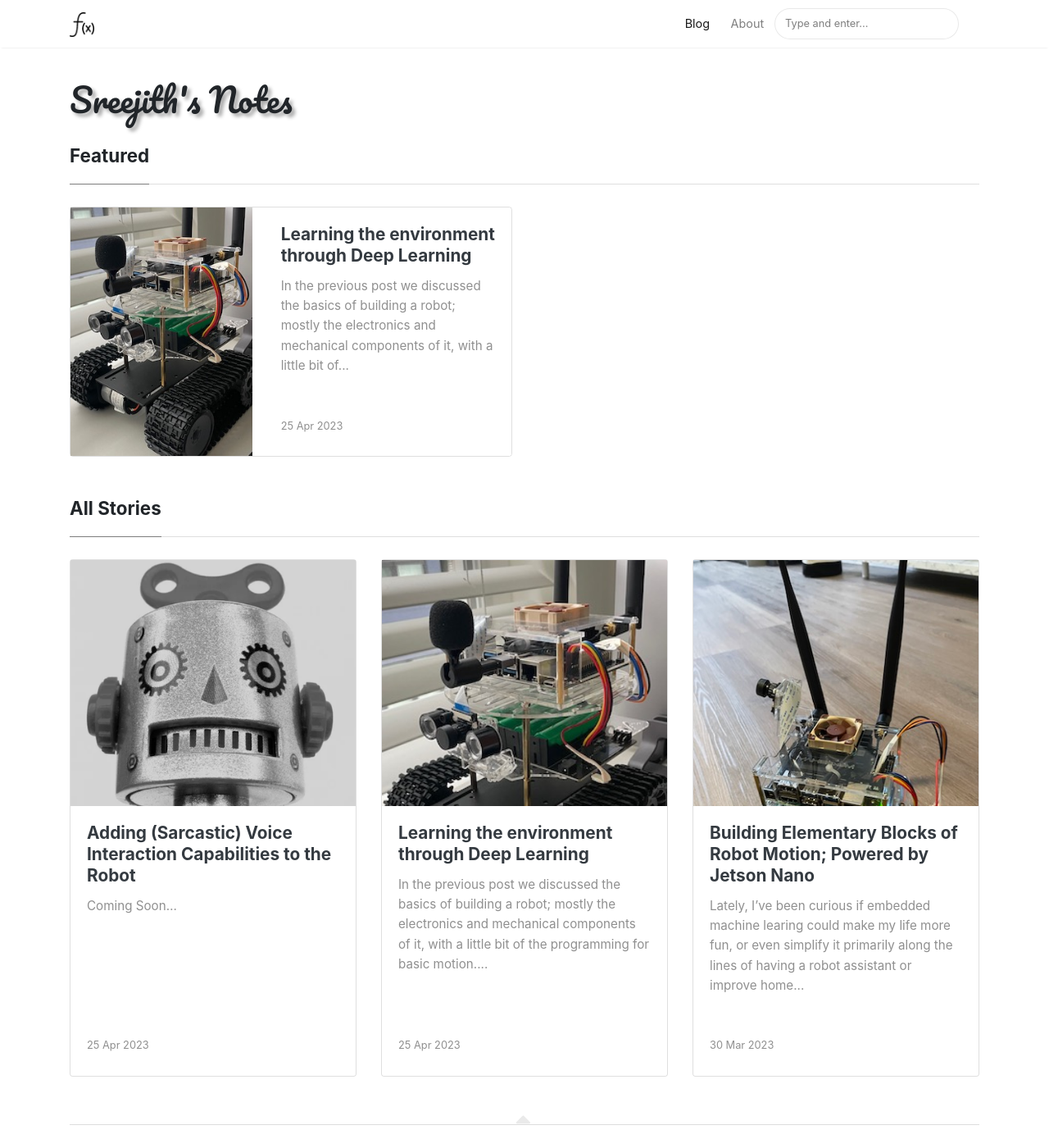
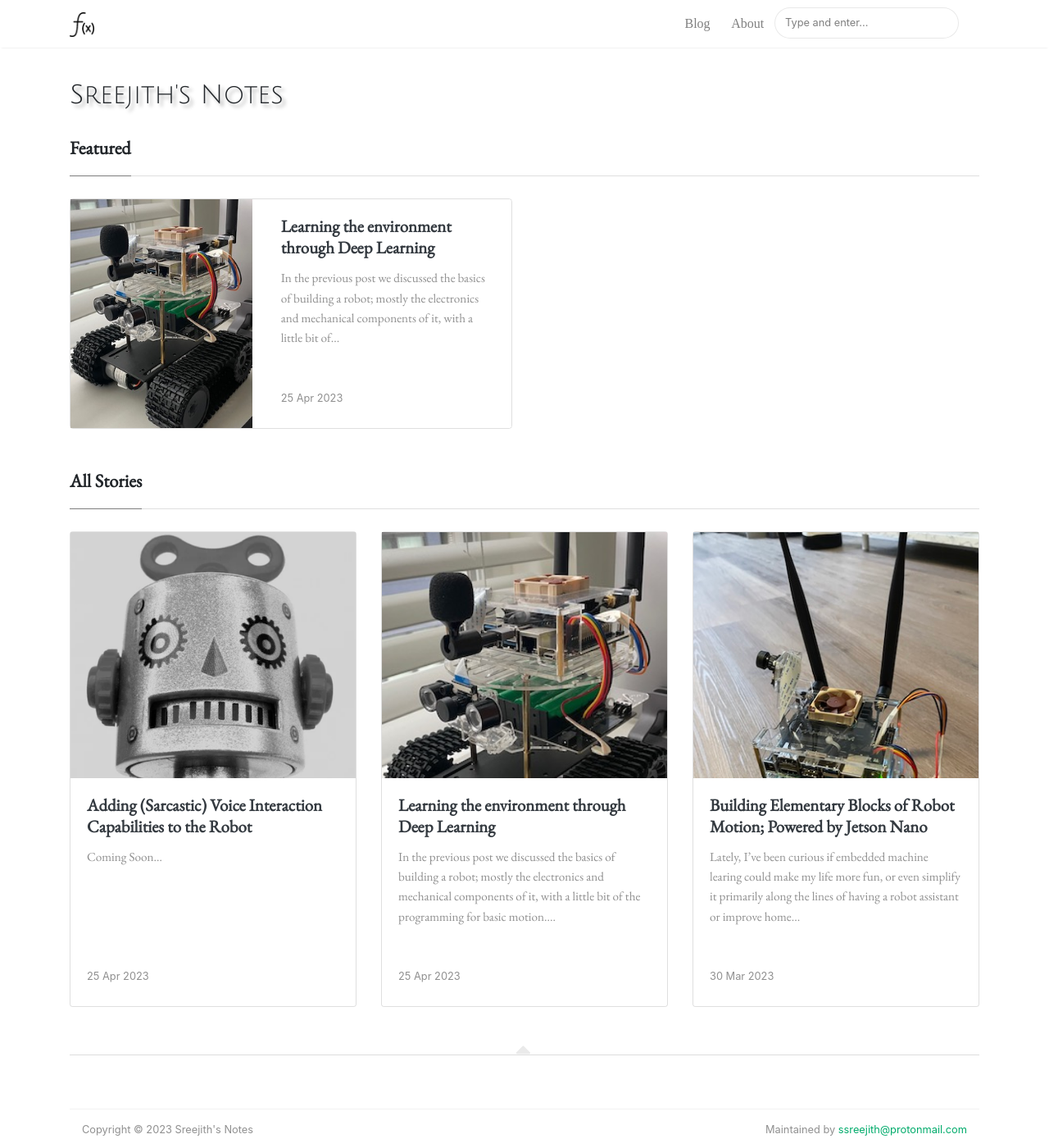
Before and after one commit to darthMaulJr/darthmauljr.github.io, a Jekyll site: the page built from index.html, in a window 1280 px wide and 1400 px high. Shown: the whole window at 82% size. Built offline with Jekyll 4.4.1, drawn with Linux system fonts in a browser that asks for light colours; nearby versions of some CDN libraries; some web fonts are replaced; the list of posts is cut into pages by our own code.

Commit message:
update layout and css

```diff
--- a/_layouts/default.html
+++ b/_layouts/default.html
@@ -53,6 +53,11 @@
 	  <link href="https://fonts.googleapis.com/css?family=Pacifico:300,300i,400,400i,700,700i" rel="stylesheet">
       <link href="https://fonts.googleapis.com/css?family=Crimson+Text:300,300i,400,400i,700,700i" rel="stylesheet">
       <link href="https://fonts.googleapis.com/css?family=Alegreya+Sans:300,300i,400,400i,700,700i" rel="stylesheet">
+<link rel="preconnect" href="https://fonts.googleapis.com">
+<link rel="preconnect" href="https://fonts.gstatic.com" crossorigin>
+<link href="https://fonts.googleapis.com/css2?family=EB+Garamond&display=swap" rel="stylesheet">
+<link href="https://fonts.cdnfonts.com/css/adobe-caslon-pro" rel="stylesheet">
+<link href="https://fonts.googleapis.com/css2?family=Julius+Sans+One&display=swap" rel="stylesheet">
 	</noscript>
 
 
@@ -79,7 +84,7 @@
           <ul class="navbar-nav ml-auto">
 
             {% if page.url == "/" %}
-            <li class="nav-item active">
+            <li class="nav-item">
               {% else %}
               <li class="nav-item">
                 {% endif %}
--- a/assets/css/screen.css
+++ b/assets/css/screen.css
@@ -7,6 +7,19 @@
     html { font-size:18px; } /* Increase the font size on higher resolutions */
     .container {max-width:80%;}
 }
+
+@font-face {
+  font-family: "Avenir Next LT";
+  src: url("../fonts/Avenir Next LT Pro Demi.otf");
+}
+
+
+@font-face {
+  font-family: "Jenna LT Bold";
+  src: url("../fonts/Janna LT Bold.ttf");
+}
+
+
 .mainheading {
     padding: 1rem 0rem;
 }
@@ -101,6 +114,8 @@
     .navbar-expand-lg .navbar-nav .nav-link {
         padding-right: 0.8rem;
         padding-left: 0.8rem;
+        font-family: 'EB Garmond';
+        font-size: 1rem;
     }
 }
 
@@ -305,15 +320,20 @@
 }
 
 .mainheading h1.sitetitle {
-  font-family: Pacifico;
+  /* font-family: Pacifico; */
+ /* font-family: 'Lobster', cursive; */
+/* font-family: 'Avenir Next LT'; */
+/* font-family: 'Crimson Text', serif;     */
+font-family: 'Julius Sans One', sans-serif;
+
   text-shadow: 4px 4px 4px #aaa;
-  font-size: 250%;
+  font-size: 200%;
 }
 
 .mainheading h1.posttitle {
     font-weight: 700;
     margin-bottom: 1rem;
-    font-family: Alegreya Sans;
+/*    font-family: Alegreya Sans; */
     font-size : 300%;
 }
 
@@ -334,8 +354,9 @@
 }
 
 .article-post {
-    font-family: "Charter";
-    font-size: 1.1rem;
+    /* font-family: "Charter"; */
+    font-family: 'EB Garamond', serif;
+    font-size: 1.3rem;
     line-height: 1.84;
     color: rgba(0, 0, 0, .8);
 }
@@ -692,7 +713,7 @@
 /*     font-family: -apple-system, system-ui, BlinkMacSystemFont, "Pacifico", "Segoe UI", Roboto, "Helvetica Neue", Arial, sans-serif; */
 /* } */
 h6 {
-    font-family: -apple-system, system-ui, BlinkMacSystemFont, "Segoe UI", Roboto, "Helvetica Neue", Arial, sans-serif;
+    font-family: "EB Garamond", -apple-system, system-ui, BlinkMacSystemFont, "EB Garamond", "Segoe UI", Roboto, "Helvetica Neue", Arial, sans-serif;
 }
 
 .article-post .h1,
@@ -718,9 +739,8 @@
 }
 
 .layout-page .article-post {
-    /* font-family: -apple-system, BlinkMacSystemFont, "Lato", "Segoe UI", Roboto, "Helvetica Neue", Arial, sans-serif, "Apple Color Emoji", "Segoe UI Emoji", "Segoe UI Symbol", "Noto Color Emoji"; */
-    font-family: -apple-system, BlinkMacSystemFont, "Segoe UI", Roboto, "Helvetica Neue", Arial, sans-serif, "Apple Color Emoji", "Segoe UI Emoji", "Segoe UI Symbol", "Noto Color Emoji";
-    font-size: 1rem;
+    font-family: "EB Garamond", -apple-system, BlinkMacSystemFont, "Segoe UI", Roboto, "Helvetica Neue", Arial, sans-serif, "Apple Color Emoji", "Segoe UI Emoji", "Segoe UI Symbol", "Noto Color Emoji";
+    font-size: 1.3rem;
 }
 
 .layout-page .article-post p {
```
Also changed, not shown: _sass/_syntax.scss (line endings or trailing spaces), assets/fonts/Avenir Next LT Pro Demi.otf (added), assets/fonts/Janna LT Bold.ttf (added), assets/images/log.png (deleted), 8 other files.
